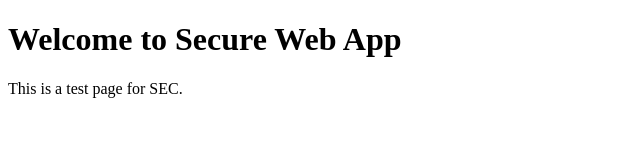
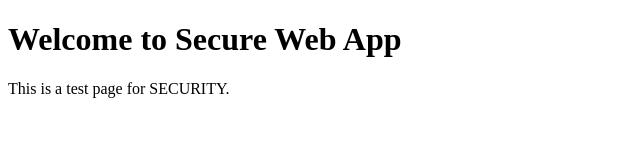
Before and after one commit to TP-SE/Web-App-Project, a plain HTML site: page index.html in a window 1280 px wide. Shown: the full height of the page, 0-640 px from the left. Drawn offline with Linux system fonts and the light colour scheme.

Commit message:
Added index.html

```diff
--- a/index.html
+++ b/index.html
@@ -7,6 +7,6 @@
 </head>
 <body>
     <h1>Welcome to Secure Web App</h1>
-    <p>This is a test page for SEC.</p>
+    <p>This is a test page for SECURITY.</p>
 </body>
 </html>
```
